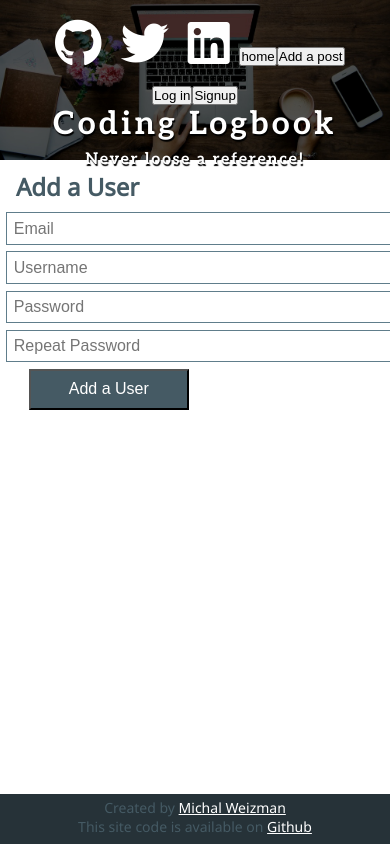
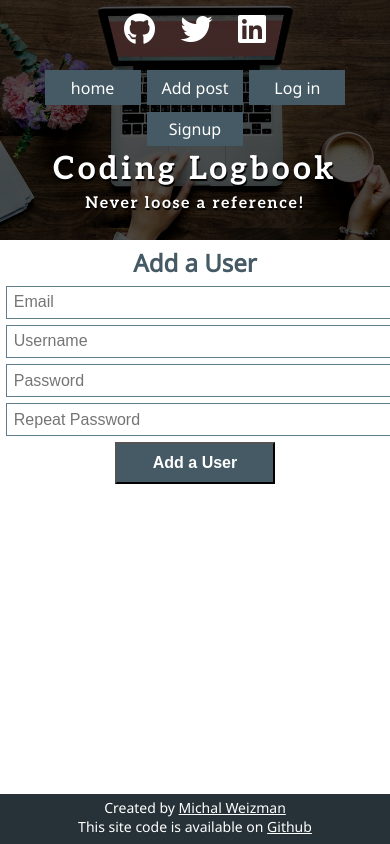
Before and after one commit to zurda/coding-logbook, a React (Create React App) app in the folder client/: page /signup in a window 390 px wide. Built offline with nearby package versions, Linux system fonts and the light colour scheme.

Commit message:
improved styling consistency

```diff
--- a/client/src/AddPost.js
+++ b/client/src/AddPost.js
@@ -1,5 +1,6 @@
 import React, { Component } from "react";
 import axios from "axios";
+import "./form.css";
 
 class AddPost extends Component {
   state = {
@@ -39,7 +40,7 @@ class AddPost extends Component {
   };
   render() {
     return (
-      <div className="input add" style={{ padding: "10px" }}>
+      <div className="input add">
         <div className="form">
           <h2>Add a Log</h2>
           <input
@@ -75,7 +76,7 @@ class AddPost extends Component {
             placeholder="add labels"
           />
           <div className="radio">
-            <label>
+            <label className="radio-btn">
               <input
                 type="radio"
                 value="public"
@@ -84,9 +85,7 @@ class AddPost extends Component {
               />
               Public
             </label>
-          </div>
-          <div className="radio">
-            <label>
+            <label className="radio-btn">
               <input
                 type="radio"
                 value="private"
--- a/client/src/App.css
+++ b/client/src/App.css
@@ -10,98 +10,3 @@
 .main * {
   margin: 0.4em;
 }
-.user {
-  float: right;
-  display: block;
-  margin: 0;
-}
-.post {
-  background-color: #eceff1;
-  width: 90%;
-  display: block;
-  margin: 2em auto;
-  box-shadow: 1px 1px 5px #455a64;
-  max-width: 40em;
-}
-.code {
-  background-color: #cfd8dc;
-  color: #37474f;
-  font-weight: 400;
-  font-size: 1.2em;
-  text-shadow: 1px 1px 1px #cfd8dc;
-  max-width: 100%;
-  overflow-x: auto;
-  white-space: pre-wrap;
-  white-space: -moz-pre-wrap;
-  white-space: -pre-wrap;
-  white-space: -o-pre-wrap;
-  word-wrap: break-word;
-}
-
-.input h2 {
-  font-weight: 400;
-}
-
-.form button {
-  background-color: #455a64;
-  color: white;
-  width: 10em;
-  padding: 0.6em;
-  font-size: 1em;
-  display: inline-block;
-  text-align: center;
-  margin: 0 1.4em;
-  transition: 0.3s;
-}
-
-.form button:hover {
-  background-color: #607d8b;
-  box-shadow: 3px 3px 3px #607d8b;
-  transition: 0.3s;
-}
-
-.form .input-field {
-  display: block;
-  margin: 0.4em auto;
-}
-
-.form .input-field:hover {
-  border: 0.05em solid #263238;
-}
-
-.input-field {
-  display: block;
-  width: 400px;
-  outline: none;
-  font-size: 1em;
-  border: 0.05em solid #607d8b;
-  margin: 0.4em;
-  padding: 0.4em;
-  transition: 0.3s;
-}
-
-input:active,
-textarea:active,
-input:focus,
-textarea:focus {
-  box-shadow: 3px 3px 3px #546e7a;
-  transition: 0.3s;
-}
-
-.action {
-  text-align: center;
-  margin: 4em;
-  display: block;
-}
-
-.labels {
-  list-style: none;
-}
-
-.labels li {
-  background-color: purple;
-  color: white;
-  border-radius: 5px;
-  padding: 2px 5px;
-  display: inline;
-}
--- a/client/src/Footer.css
+++ b/client/src/Footer.css
@@ -19,3 +19,7 @@ footer a:after {
   text-decoration: underline;
   color: white;
 }
+
+footer p {
+  color: white;
+}
--- a/client/src/Header.css
+++ b/client/src/Header.css
@@ -10,10 +10,12 @@
 .header h1,
 .header h3 {
   color: white;
+  display: block;
   letter-spacing: 0.1em;
   text-align: center;
   text-shadow: 1px 2px 1px black;
   font-family: "Aleo", serif;
+  display: block;
 }
 
 .header h1 {
@@ -26,14 +28,38 @@
   font-size: 1.8em;
   padding-top: 1em;
 }
+.links {
+  float: right;
+  margin-top: 0.6em;
+}
+.link-btn {
+  font-family: "Noto Sans", sans-serif;
+  background-color: #455a64;
+  color: white;
+  width: 6em;
+  padding: 0.4em;
+  font-size: 1em;
+  display: inline-block;
+  text-align: center;
+  margin: 0.2em;
+  text-decoration: none;
+  transition: 0.3s;
+}
+
+.link-btn:hover {
+  font-family: "Noto Sans", sans-serif;
+  background-color: white;
+  color: #607d8b;
+  transition: 0.3s;
+}
 
 .icons {
-  margin: 0 2em;
-  text-align: right;
+  margin: 0 1em;
+  text-align: left;
 }
 .fab {
   color: white;
-  padding: 0.4em 0.2em;
+  padding: 0.4em;
   transition: 0.3s;
 }
 
@@ -44,7 +70,8 @@
 
 @media only screen and (max-width: 600px) {
   .header {
-    height: 10em;
+    height: 15em;
+    min-width: 10em;
   }
   .header h1 {
     font-size: 2em;
@@ -57,4 +84,7 @@
   .icons {
     text-align: center;
   }
+  .links {
+    float: center;
+  }
 }
--- a/client/src/Header.js
+++ b/client/src/Header.js
@@ -7,27 +7,30 @@ const Header = () => {
     <div className="header">
       <div className="icons">
         <a href="https://github.com/zurda">
-          <i className="fab fa-github fa-3x" />
+          <i className="fab fa-github fa-2x" />
         </a>
         <a href="https://twitter.com/zurdev">
-          <i className="fab fa-twitter fa-3x" />
+          <i className="fab fa-twitter fa-2x" />
         </a>
         <a href="https://www.linkedin.com/in/zurda/">
-          <i className="fab fa-linkedin fa-3x" />
+          <i className="fab fa-linkedin fa-2x" />
         </a>
-        <Link to="/">
-          <button>home</button>
-        </Link>
-        <Link to="/add-post">
-          <button>Add a post</button>
-        </Link>
-        <Link to="/login">
-          <button>Log in</button>
-        </Link>
-        <Link to="/signup">
-          <button>Signup</button>
-        </Link>
+        <div className="links">
+          <Link to="/" className="link-btn">
+            home
+          </Link>
+          <Link to="/add-post" className="link-btn">
+            Add post
+          </Link>
+          <Link to="/login" className="link-btn">
+            Log in
+          </Link>
+          <Link to="/signup" className="link-btn">
+            Signup
+          </Link>
+        </div>
       </div>
+
       <h1>Coding Logbook</h1>
       <h3>Never loose a reference!</h3>
     </div>
--- a/client/src/Login.js
+++ b/client/src/Login.js
@@ -1,5 +1,5 @@
 import React, { Component } from "react";
-
+import "./form.css";
 class Login extends Component {
   state = {
     logemail: null,
--- a/client/src/Post.css
+++ b/client/src/Post.css
@@ -1,7 +1,3 @@
-.post {
-  padding: 10px;
-}
-
 h3,
 span,
 div,
@@ -26,3 +22,39 @@ pre {
   cursor: pointer;
   outline: inherit;
 }
+
+.post {
+  padding: 10px;
+  background-color: #eceff1;
+  width: 90%;
+  display: block;
+  margin: 2em auto;
+  box-shadow: 1px 1px 5px #455a64;
+  max-width: 40em;
+}
+.code {
+  background-color: #cfd8dc;
+  color: #37474f;
+  font-weight: 400;
+  font-size: 1.2em;
+  text-shadow: 1px 1px 1px #cfd8dc;
+  max-width: 100%;
+  overflow-x: auto;
+  white-space: pre-wrap;
+  white-space: -moz-pre-wrap;
+  white-space: -pre-wrap;
+  white-space: -o-pre-wrap;
+  word-wrap: break-word;
+}
+
+.labels {
+  list-style: none;
+}
+
+.labels li {
+  background-color: purple;
+  color: white;
+  border-radius: 5px;
+  padding: 2px 5px;
+  display: inline;
+}
--- a/client/src/SignUp.js
+++ b/client/src/SignUp.js
@@ -1,4 +1,5 @@
 import React, { Component } from "react";
+import "./form.css";
 
 class SignUp extends Component {
   state = { email: null, username: null, password: null, passwordConf: null };
--- a/client/src/UserAuth.css
+++ /dev/null
@@ -1,5 +0,0 @@
-.user-auth {
-  margin: 0 1em;
-  float: right;
-  padding-top: 1.4em;
-}
--- /dev/null
+++ b/client/src/form.css
@@ -0,0 +1,62 @@
+.form h2,
+.form button {
+  display: block;
+  margin: 0 auto;
+  text-align: center;
+  font-weight: 700;
+}
+
+.form button {
+  background-color: #455a64;
+  color: white;
+  width: 10em;
+  padding: 0.6em;
+  font-size: 1em;
+  margin: 0 auto;
+  transition: 0.3s;
+}
+
+.form button:hover {
+  background-color: #607d8b;
+  box-shadow: 3px 3px 3px #607d8b;
+  transition: 0.3s;
+}
+
+.form .input-field {
+  display: block;
+  margin: 0.4em auto;
+}
+
+.form .input-field:hover {
+  border: 0.05em solid #263238;
+}
+
+.input-field {
+  display: block;
+  width: 400px;
+  outline: none;
+  font-size: 1em;
+  border: 0.05em solid #607d8b;
+  margin: 0.4em;
+  padding: 0.4em;
+  transition: 0.3s;
+}
+
+input:active,
+textarea:active,
+input:focus,
+textarea:focus {
+  box-shadow: 3px 3px 3px #546e7a;
+  transition: 0.3s;
+}
+
+.radio {
+  width: 100%;
+  margin: 0 auto;
+  display: block;
+  text-align: center;
+}
+
+.radio {
+  margin: 0.6em;
+}
```
Also changed, not shown: client/src/UserAuth.js (deleted, +0 -81 lines).
